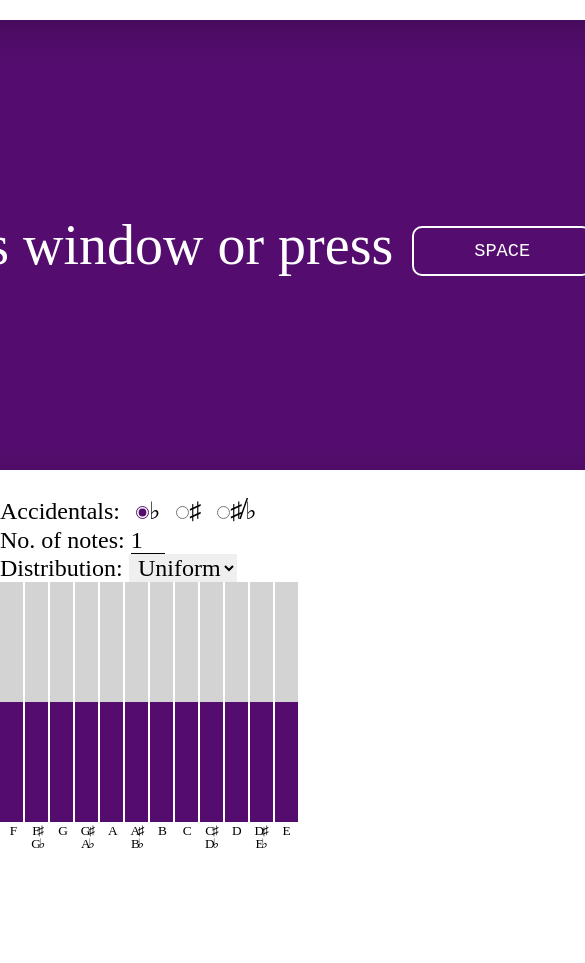
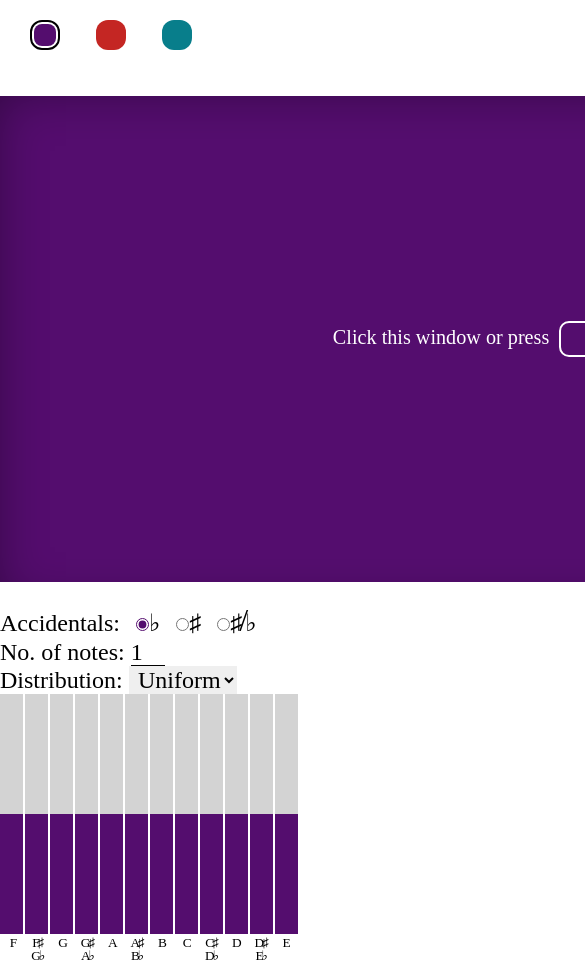
Before and after one commit to georgiepentch/note-generator, a plain HTML site: page index.html in a window 390 px wide. Shown: the top 963 px of the page, 585 px wide, since content can reach past the window. Before the commit the page ends 851 px from the top, so only its background shows below. Drawn offline with Linux system fonts and the light colour scheme; a web font is replaced by a local one.

Commit message:
fixed scaling on mobile

```diff
--- a/styles.css
+++ b/styles.css
@@ -159,3 +159,42 @@ input[type=radio] {
     accent-color: var(--maincol);
     margin-left: 10px;
 }
+
+
+@media (width <= 1160px) {
+    .wrapper {
+        margin-left: -50%;
+    }
+
+    .main {
+        width: 100%;
+        aspect-ratio: 100 / 45;
+        height: auto;
+    }
+
+    .instructions {
+        font-size: 5.18vw;
+    }
+
+    .space-bar {
+        font-size: 1.73vw;
+        display: inline-block;
+        width: 6%;
+    }
+
+    .colors {
+        width: 100%;
+        height: fit-content;
+
+    }
+
+    .colors > * {
+        display: inline-block;
+        margin-left: 30px;
+        margin-right: 0;
+    }
+
+    .options {
+        width: 100%;
+    }
+}
```
